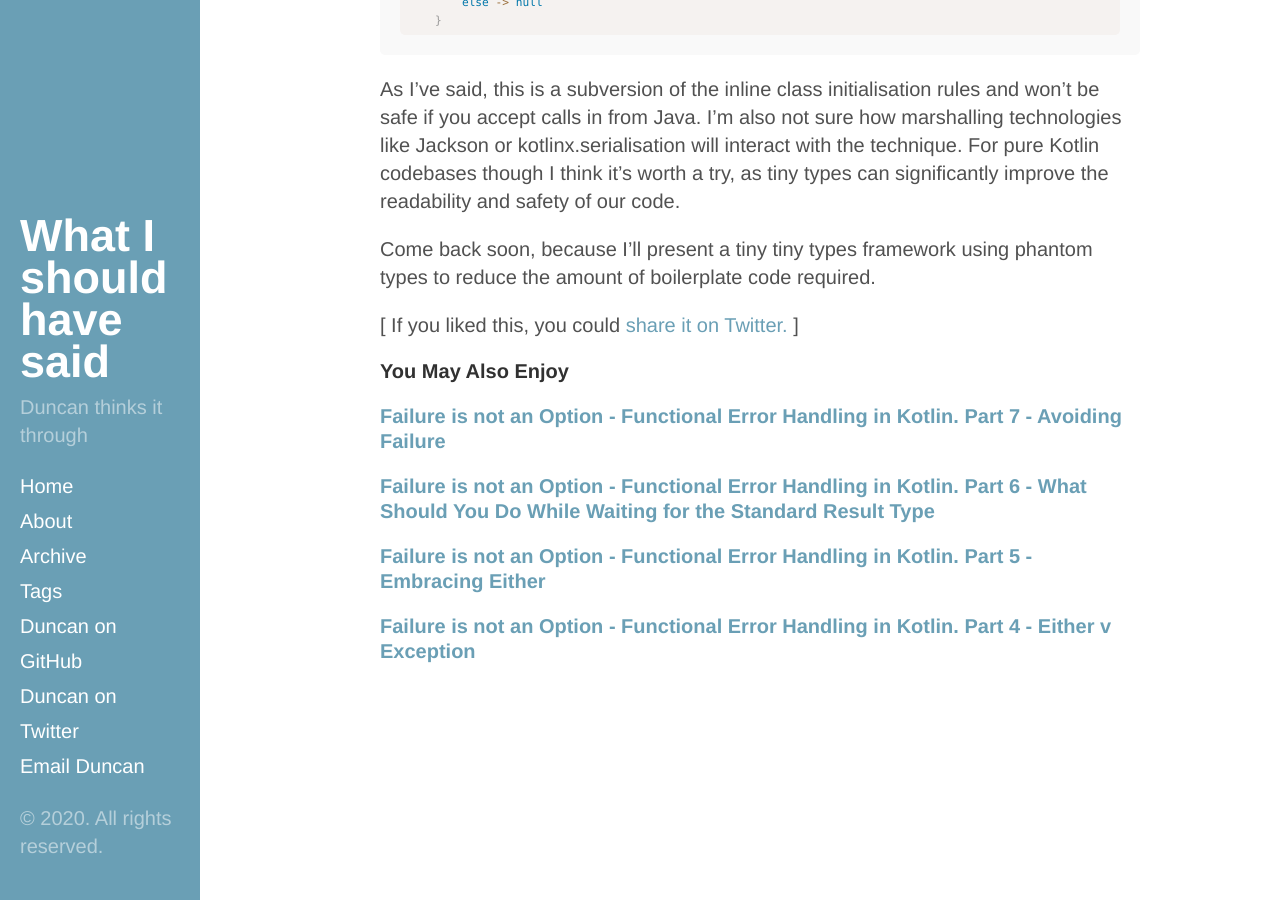
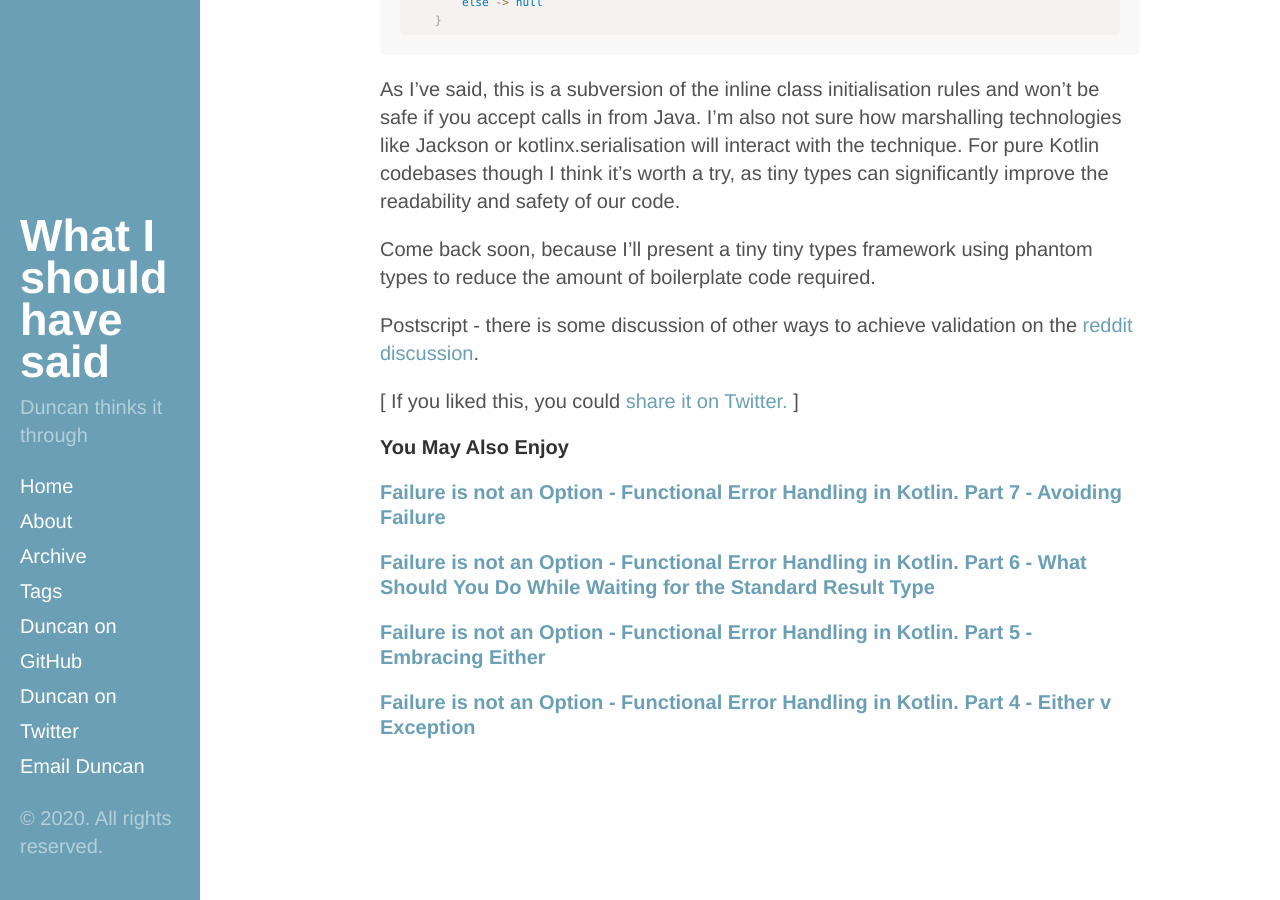
Before and after one commit to dmcg/dmcg.github.io, a Jekyll site: the page built from _posts/2020-11-22-inline-tiny-types.md, in a window 1280 px wide and 900 px high, scrolled down 4631 px. Built offline with Jekyll 4.4.1, drawn with Linux system fonts in a browser that asks for light colours; comment, search, counter and statistics services are not loaded.

Commit message:
Update with reddit link

```diff
--- a/_posts/2020-11-22-inline-tiny-types.md
+++ b/_posts/2020-11-22-inline-tiny-types.md
@@ -176,3 +176,5 @@ I'm also not sure how marshalling technologies like Jackson or kotlinx.serialisa
 For pure Kotlin codebases though I think it's worth a try, as tiny types can significantly improve the readability and safety of our code.
 
 Come back soon, because I'll present a tiny tiny types framework using phantom types to reduce the amount of boilerplate code required.
+
+Postscript - there is some discussion of other ways to achieve validation on the [reddit discussion](https://www.reddit.com/r/Kotlin/comments/jzevz4/inline_tiny_types_with_validation/).
```
